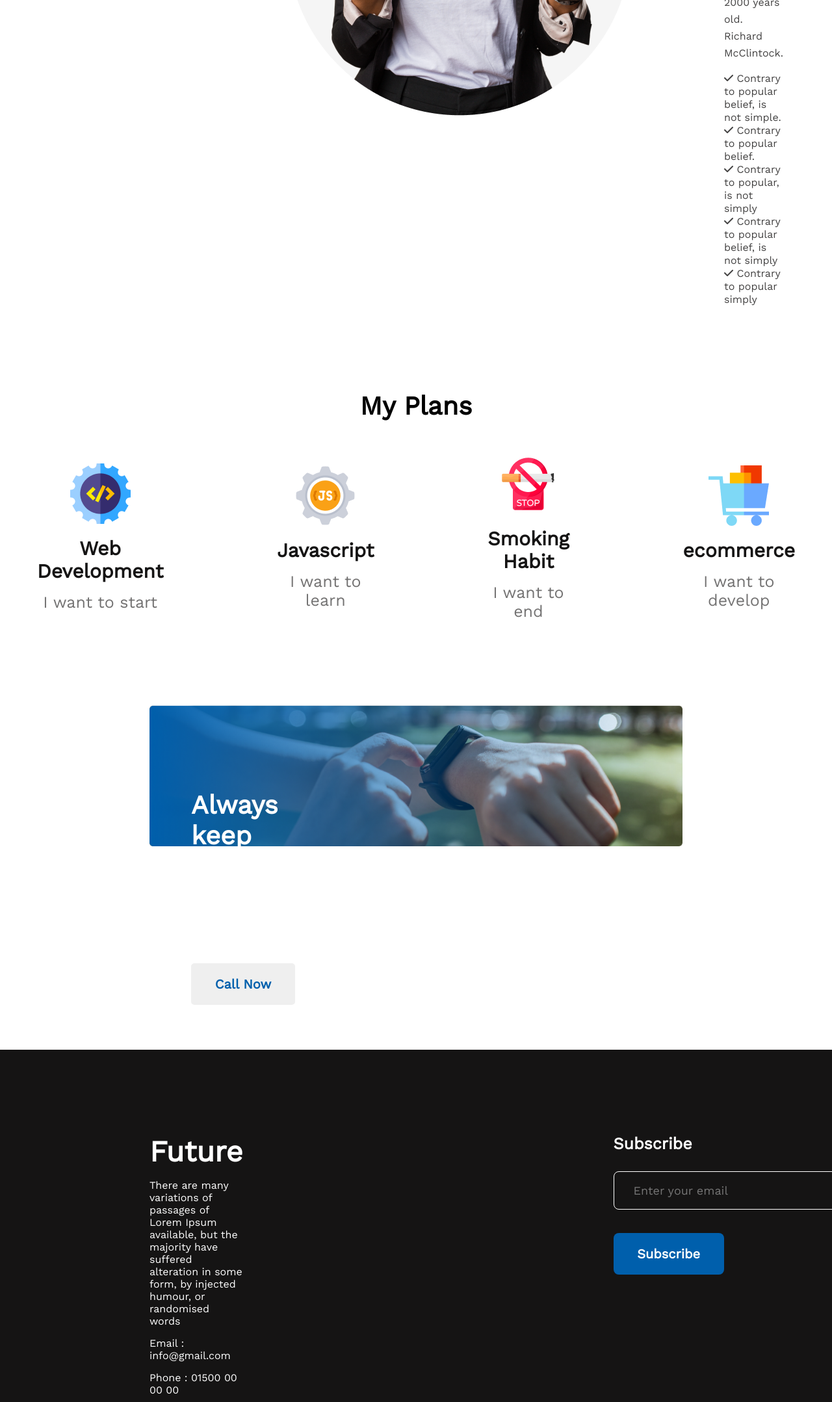
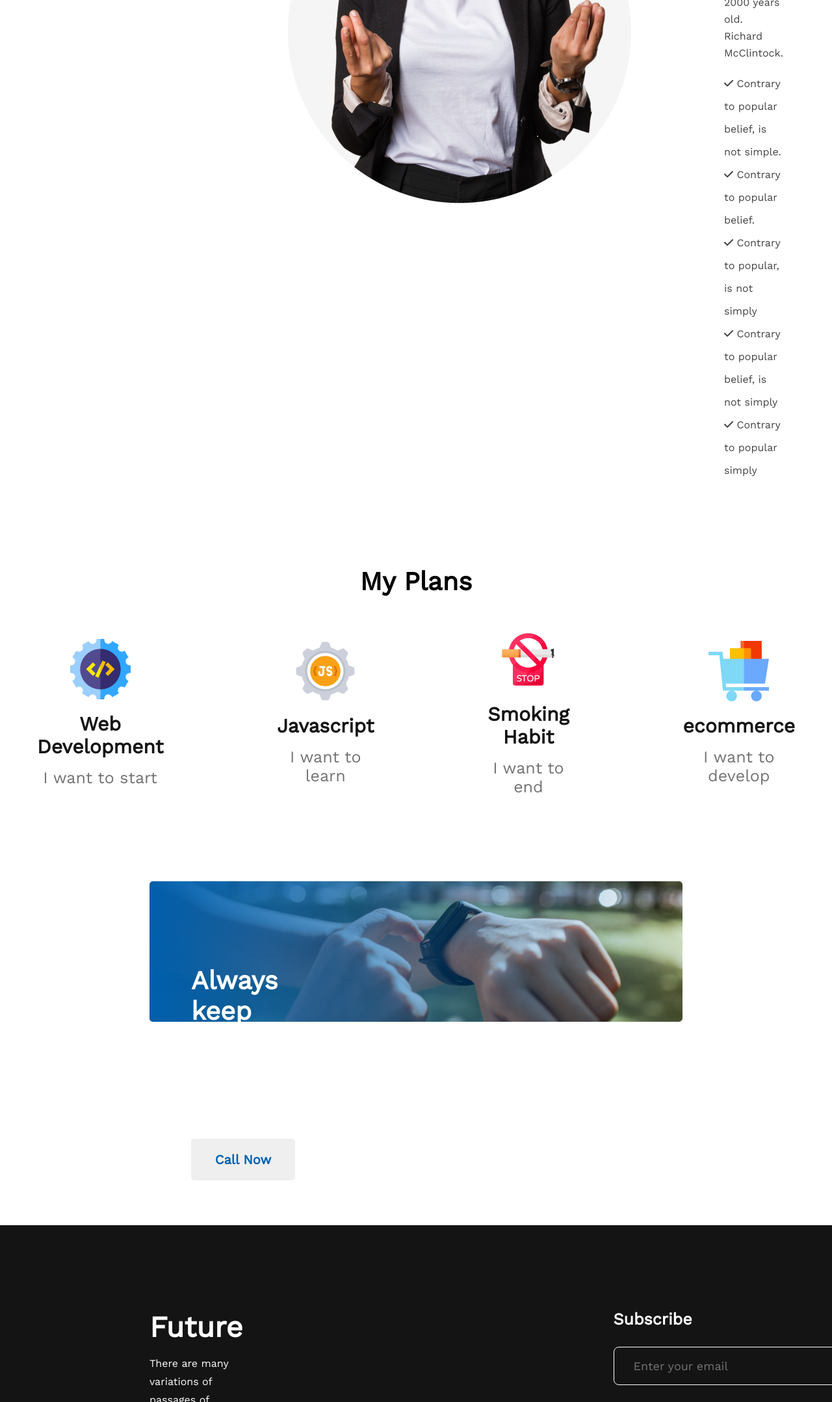
Before and after one commit to thisIsShikhar/new-year-web, a plain HTML site: page index.html in a window 1280 px wide. Shown: the part 1970-4127 px from the top of the page at 65% size. Drawn offline with nearby package versions, Linux system fonts and the light colour scheme.

Commit message:
fixed line hights

```diff
--- a/styles/index.css
+++ b/styles/index.css
@@ -73,7 +73,7 @@ header{
     margin-left: 0;
     font-weight: 400;
     font-size: 16px;
-    line-height: 20px;
+    line-height: 35px;
     /* margin-top: 24px; */
     color: #444343;
     padding: 0;
@@ -124,7 +124,7 @@ margin-bottom: 50px;
 }
 
 .plan-title{
-    font-weight: 700;
+    font-weight: bolder;
 font-size: 30px;
 
 color: #151414;
@@ -193,6 +193,7 @@ margin-bottom: 16px;
     font-weight: 400;
 font-size: 16px;
 margin-bottom: 15px;
+line-height: 28px;
 }
 
 
```
